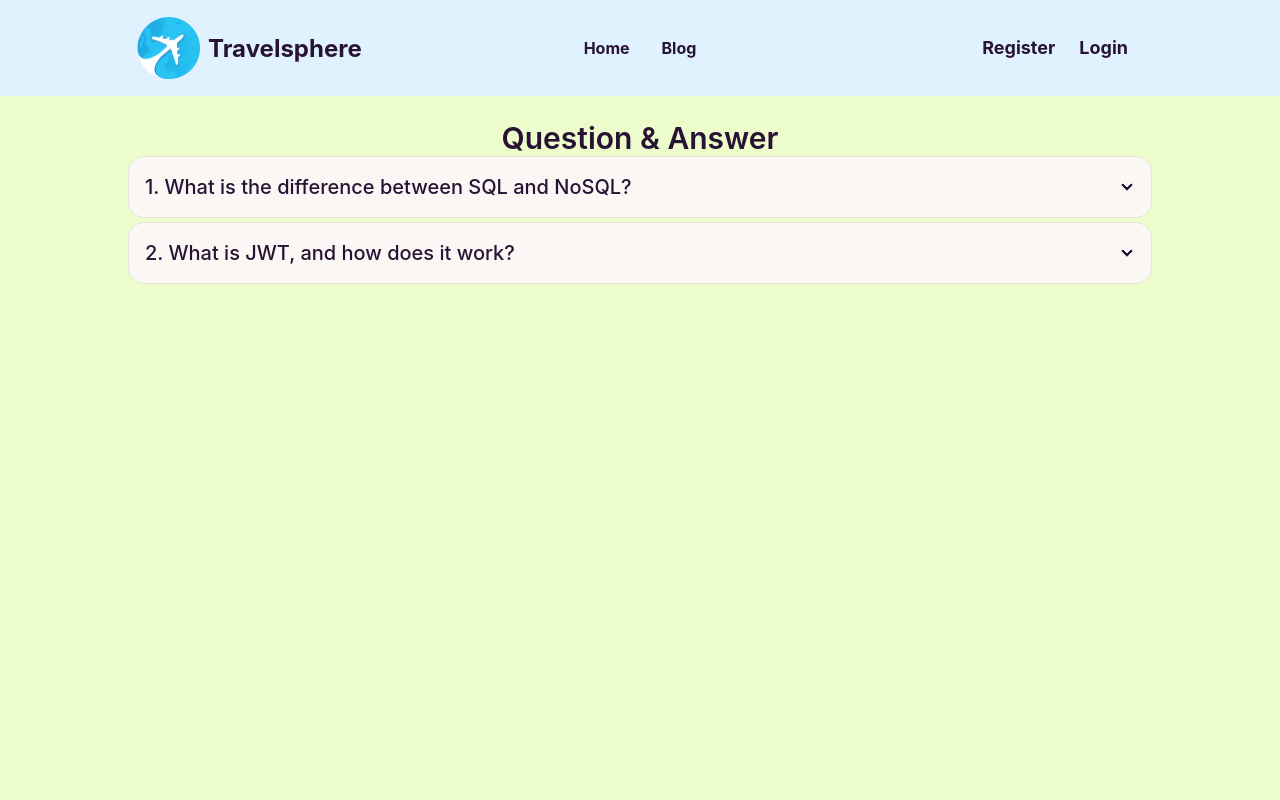
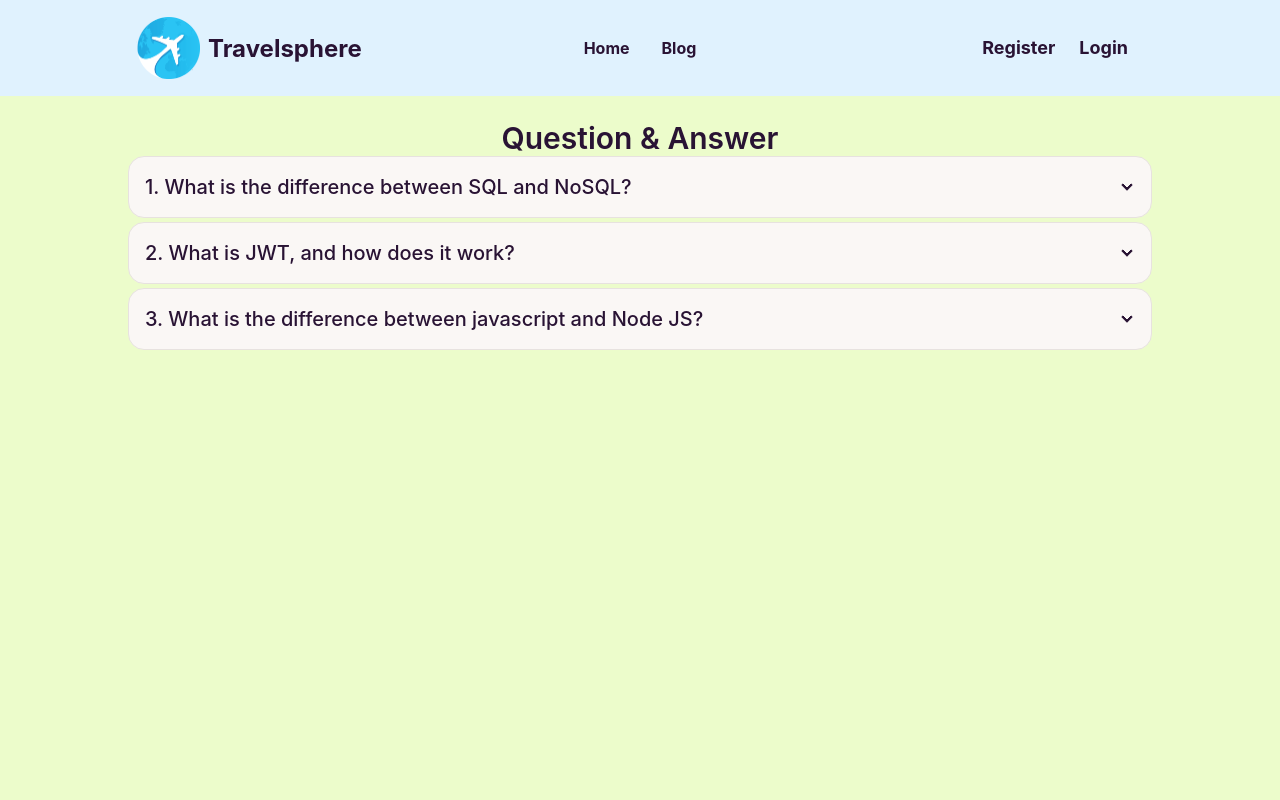
Before and after one commit to yeasin44/travelsphere, a React (Create React App) app: page /blog in a window 1280 px wide. Shown: the top 800 px of the page. Built offline with nearby package versions, Linux system fonts and the light colour scheme; no server answers.

Commit message:
third question added

```diff
--- a/src/components/Blog/Blog.js
+++ b/src/components/Blog/Blog.js
@@ -48,6 +48,23 @@ const Blog = () => {
             </p>
           </div>
         </div>
+        <div
+          tabIndex={0}
+          className="collapse collapse-arrow border border-base-300 bg-base-100 rounded-box mt-1"
+        >
+          <div className="collapse-title text-xl font-medium">
+            3. What is the difference between javascript and Node JS?
+          </div>
+          <div className="collapse-content">
+            <p>
+              <span className="font-semibold">Ans:</span> JavaScript is a simple
+              programming language that can be used with any browser that has
+              the JavaScript Engine installed. Node. js, on the other hand, is
+              an interpreter or execution environment for the JavaScript
+              programming
+            </p>
+          </div>
+        </div>
       </div>
     </div>
   );
```
